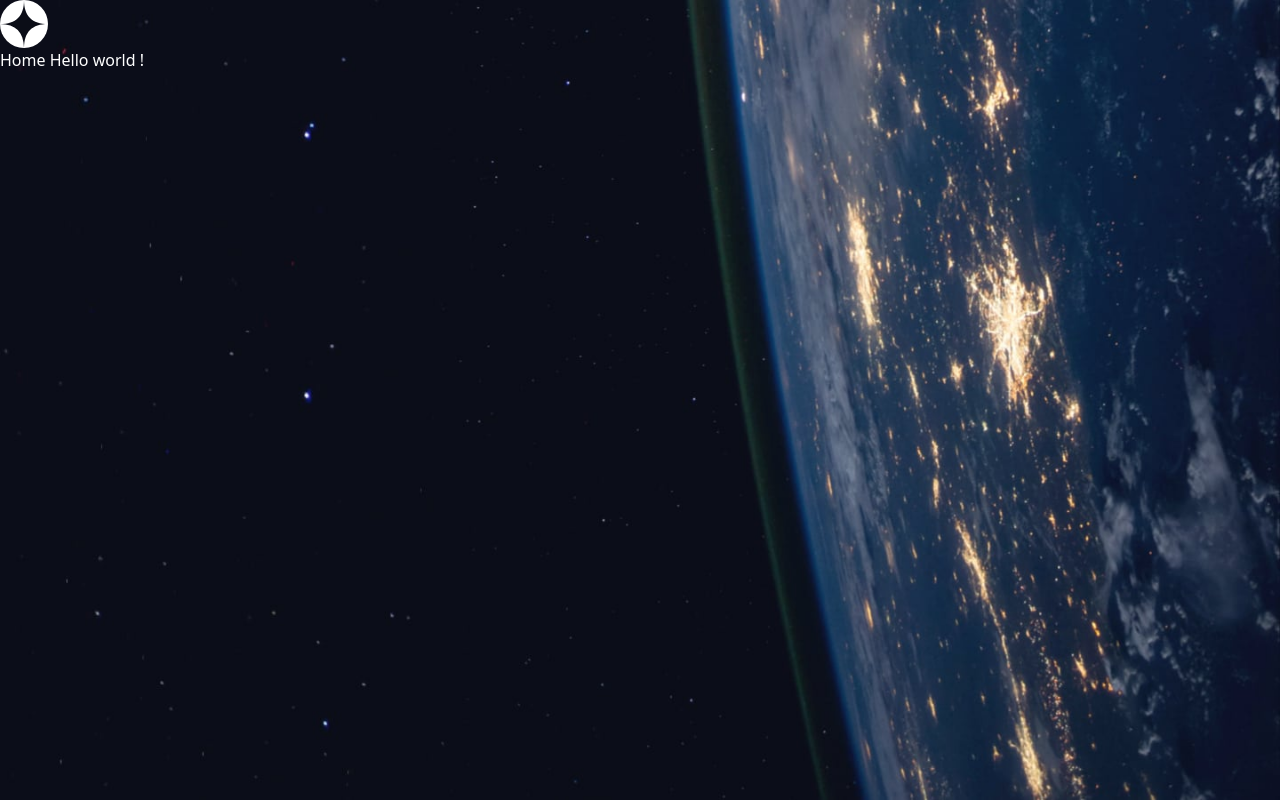
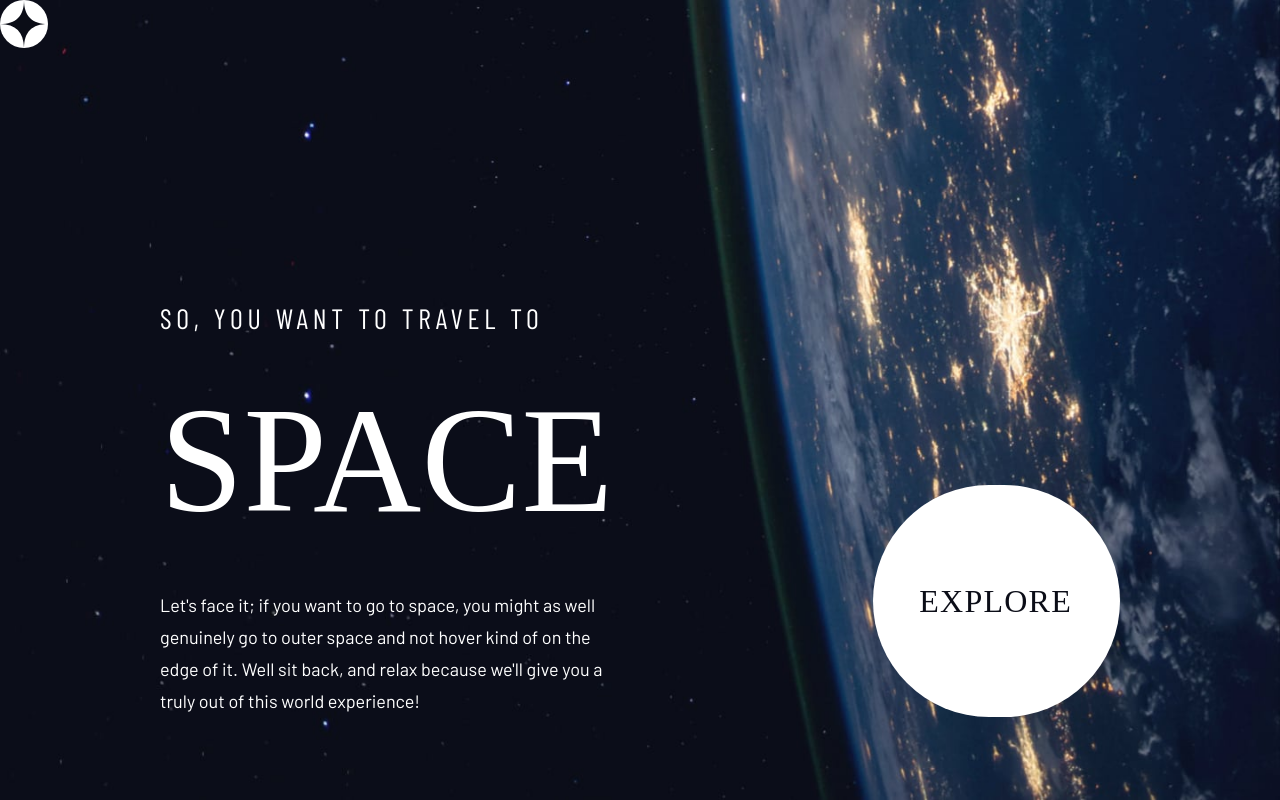
Before and after one commit to Lazzzare/space-tourism-website, a React (Vite) app: page / in a window 1280 px wide. Built offline with nearby package versions, Linux system fonts and the light colour scheme; a web font is replaced by a local one.

Commit message:
almost ready

```diff
--- a/src/components/Header.tsx
+++ b/src/components/Header.tsx
@@ -18,7 +18,7 @@ const Header = () => {
       {mobile && (
         <nav
           className="absolute
-       h-screen top-0 bottom-0
+       h-full top-0 bottom-0
        right-0
        backdrop-blur-[40.774227142333984px]
        md:bg-[#151823] lg:bg-transparent
--- a/src/components/Home.tsx
+++ b/src/components/Home.tsx
@@ -1,5 +1,28 @@
+import { Link } from "react-router-dom";
+
 const Home = () => {
-  return <div className="text-white">Home Hello world !</div>;
+  return (
+    <div className="text-white text-center md:pb-10 lg:flex lg:justify-between lg:items-end lg:text-left lg:pt-64 lg:pb-0 lg:px-40">
+      <div>
+        <h5 className="pt-12 tracking-[2.7px] md:text-xl md:pt-[106px] md:tracking-[3.375px] lg:tracking-[4.725px] lg:text-[28px] lg:p-0">
+          SO, YOU WANT TO TRAVEL TO
+        </h5>
+        <h1 className="py-4 text-[80px] md:text-[150px]">SPACE</h1>
+        <p className="mb-20 text-[15px] leading-[25px] max-w-[444px] mx-auto md:text-base md:leading-7 md:mb-40 lg:text-lg lg:leading-8 lg:m-0">
+          Let's face it; if you want to go to space, you might as well genuinely
+          go to outer space and not hover kind of on the edge of it. Well sit
+          back, and relax because we'll give you a truly out of this world
+          experience!
+        </p>
+      </div>
+      <Link
+        to="/destination"
+        className="text-xl tracking-[1.25px] pt-[68px] pb-[59px] pl-[29.5px] pr-[27.5px] bg-white text-black rounded-full md:text-[32px] md:py-[102px] md:pl-[46px] md:pr-12 inline-block"
+      >
+        EXPLORE
+      </Link>
+    </div>
+  );
 };
 
 export default Home;
--- a/src/index.css
+++ b/src/index.css
@@ -6,12 +6,13 @@ h1,
 h2,
 h3,
 h4,
-h5 {
+h6,
+a {
   font-family: "Bellefair", serif;
   font-weight: 400;
 }
 
-h6,
+h5,
 li {
   font-family: "Barlow Condensed", sans-serif;
   font-weight: 400;
```
